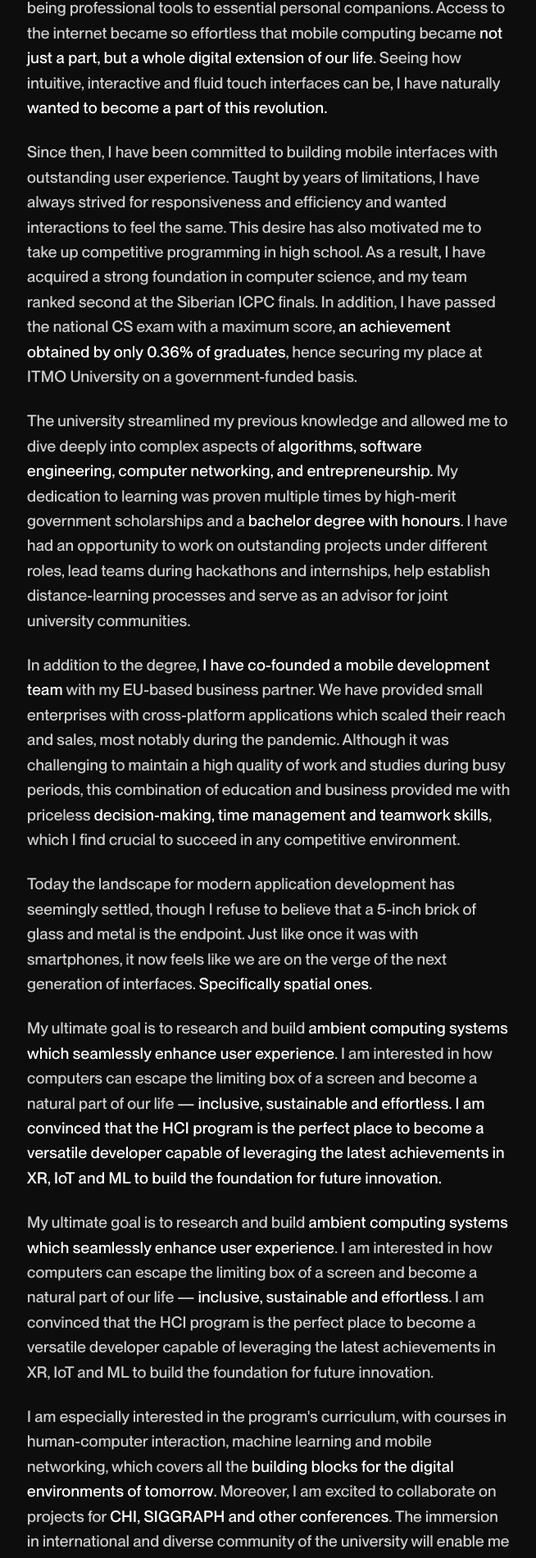
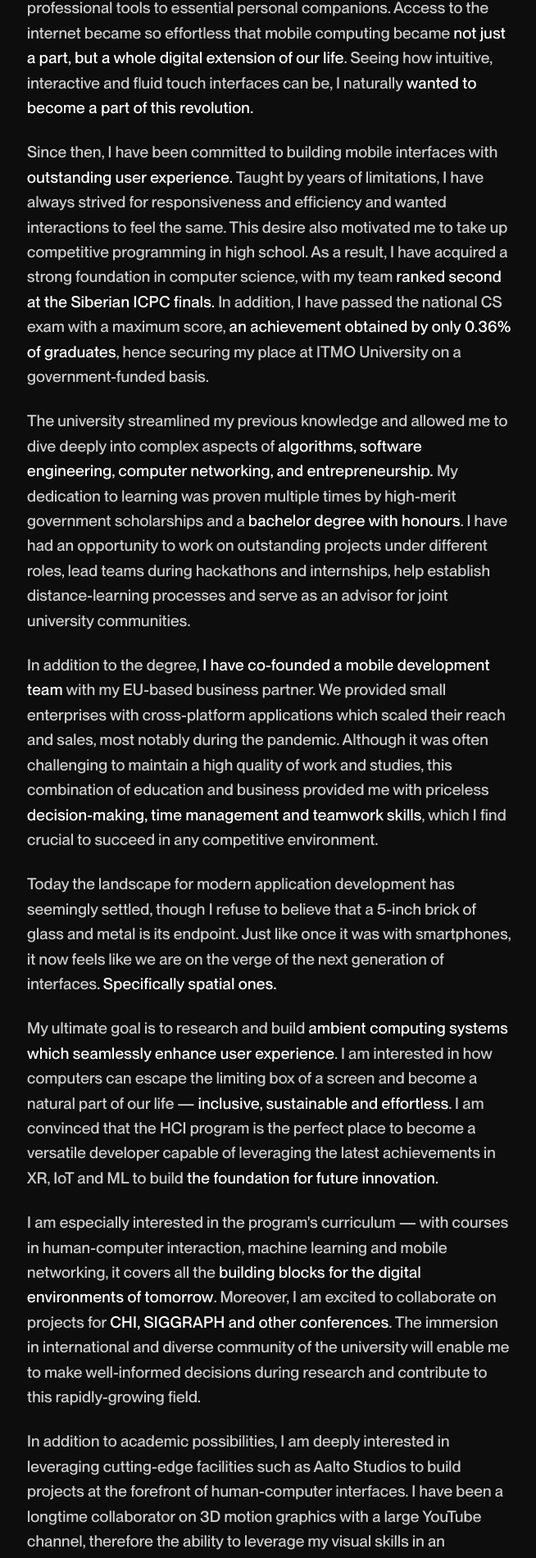
Before and after one commit to shchrbkv/xashcc, a SvelteKit app: page /docs/motivation in a window 1280 px wide. Shown: the part 872-2773 px from the top of the page at 82% size, without its empty margins (95-749 px from the left). Built offline with nearby package versions, Linux system fonts and the light colour scheme.

Commit message:
Fixed Motivation

```diff
--- a/src/routes/[...path]/+page.svelte
+++ b/src/routes/[...path]/+page.svelte
@@ -60,7 +60,7 @@
    }
 
    @media only screen and (max-width: 30em) {
-      a {
+      .links a {
          margin-right: 1rem;
       }
    }
--- a/src/routes/docs/motivation/+page.svelte
+++ b/src/routes/docs/motivation/+page.svelte
@@ -1,18 +1,21 @@
+<svelte:head>
+    <title>Щ — Motivation</title>
+</svelte:head>
+
 <div class="content">
    <h1>MOTIVATION</h1>
    <a id="download" href="/docs/Motivation-shcherbakov-aleksandr.pdf" data-sveltekit-reload>Download as PDF ↓</a>
    <p>In my first year of school, my family moved from a remote taiga village to the city suburbs. Although I finally got access to the notorious «internet», the only available ISP could not provide a reliable connection for any substantial download. Therefore, I felt behind when my inner-city peers discussed movies they streamed or online video games they played. This cultural alienation has ultimately led me to the idea — <i>if you can't use something, you create it yourself.</i></p>
    <p>During the next few years, I spent countless hours downloading software to a school internet terminal and moving it to my home PC on a thumb drive. Tutorial by tutorial, I have become well-versed with many professional tools. My passion resulted in dozens of 3D animations, website designs for local businesses, a visual identity for the school volunteer organization and much more. It was mesmerizing to see how <i>something I create digitally makes an impact on the real world.</i></p>
-   <p>However, the turning point for me was the wide adoption of smartphones. I have witnessed how computers transitioned from being professional tools to essential personal companions. Access to the internet became so effortless that mobile computing became <i>not just a part, but a whole digital extension of our life</i>. Seeing how intuitive, interactive and fluid touch interfaces can be, I have naturally <i>wanted to become a part of this revolution.</i></p>
-   <p>Since then, I have been committed to building mobile interfaces with outstanding user experience. Taught by years of limitations, I have always strived for responsiveness and efficiency and wanted interactions to feel the same. This desire has also motivated me to take up competitive programming in high school. As a result, I have acquired a strong foundation in computer science, and my team ranked second at the Siberian ICPC finals. In addition, I have passed the national CS exam with a maximum score, <i>an achievement obtained by only 0.36% of graduates</i>, hence securing my place at ITMO University on a government-funded basis.</p>
+   <p>However, the turning point for me was the wide adoption of smartphones. I witnessed how computers transitioned from being professional tools to essential personal companions. Access to the internet became so effortless that mobile computing became <i>not just a part, but a whole digital extension of our life</i>. Seeing how intuitive, interactive and fluid touch interfaces can be, I naturally <i>wanted to become a part of this revolution.</i></p>
+   <p>Since then, I have been committed to building mobile interfaces with <i>outstanding user experience.</i> Taught by years of limitations, I have always strived for responsiveness and efficiency and wanted interactions to feel the same. This desire also motivated me to take up competitive programming in high school. As a result, I have acquired a strong foundation in computer science, with my team <i>ranked second at the Siberian ICPC finals.</i> In addition, I have passed the national CS exam with a maximum score, <i>an achievement obtained by only 0.36% of graduates</i>, hence securing my place at ITMO University on a government-funded basis.</p>
    <p>The university streamlined my previous knowledge and allowed me to dive deeply into complex aspects of <i>algorithms, software engineering, computer networking, and entrepreneurship.</i> My dedication to learning was proven multiple times by high-merit government scholarships and a <i>bachelor degree with honours</i>. I have had an opportunity to work on outstanding projects under different roles, lead teams during hackathons and internships, help establish distance-learning processes and serve as an advisor for joint university communities.</p>
-   <p>In addition to the degree, <i>I have co-founded a mobile development team</i> with my EU-based business partner. We have provided small enterprises with cross-platform applications which scaled their reach and sales, most notably during the pandemic. Although it was challenging to maintain a high quality of work and studies during busy periods, this combination of education and business provided me with priceless <i>decision-making, time management and teamwork skills</i>, which I find crucial to succeed in any competitive environment.</p>
-   <p>Today the landscape for modern application development has seemingly settled, though I refuse to believe that a 5-inch brick of glass and metal is the endpoint. Just like once it was with smartphones, it now feels like we are on the verge of the next generation of interfaces. <i>Specifically spatial ones.</i></p>
-   <p>My ultimate goal is to research and build <i>ambient computing systems which seamlessly enhance user experience</i>. I am interested in how computers can escape the limiting box of a screen and become a natural part of our life — <i>inclusive, sustainable and effortless. I am convinced that the HCI program is the perfect place to become a versatile developer capable of leveraging the latest achievements in XR, IoT and ML to build the foundation for future innovation.</p>
-   <p>My ultimate goal is to research and build <i>ambient computing systems which seamlessly enhance user experience</i>. I am interested in how computers can escape the limiting box of a screen and become a natural part of our life — <i>inclusive, sustainable and effortless</i>. I am convinced that the HCI program is the perfect place to become a versatile developer capable of leveraging the latest achievements in XR, IoT and ML to build the foundation for future innovation.</p>
-   <p>I am especially interested in the program's curriculum, with courses in human-computer interaction, machine learning and mobile networking, which covers all the <i>building blocks for the digital environments of tomorrow</i>. Moreover, I am excited to collaborate on projects for <i>CHI, SIGGRAPH and other conferences</i>. The immersion in international and diverse community of the university will enable me to make well-informed decisions during research and contribute to this rapidly-growing field.</p>
-   <p>In addition to academic possibilities, I am deeply interested in leveraging cutting-edge facilities such as Aalto Studios to build projects at the forefront of human-computer interfaces. I have been a longtime collaborator on 3D motion graphics with a large YouTube channel, therefore the ability to leverage my visual skills in an advanced production environment inspires me.</p>
-   <p>Overall, there is <i>no other place with such a wide range of ideas and forward-thinking scholars</i> collaborating in an interdisciplinary community. The opportunity of being a part of it sets high standards for me as a student and drives me to bring the best ideas to life. Though the most important one for today is <i>becoming a highly-skilled expert, which my future university will be proud of.</i></p>
+   <p>In addition to the degree, <i>I have co-founded a mobile development team</i> with my EU-based business partner. We provided small enterprises with cross-platform applications which scaled their reach and sales, most notably during the pandemic. Although it was often challenging to maintain a high quality of work and studies, this combination of education and business provided me with priceless <i>decision-making, time management and teamwork skills</i>, which I find crucial to succeed in any competitive environment.</p>
+   <p>Today the landscape for modern application development has seemingly settled, though I refuse to believe that a 5-inch brick of glass and metal is its endpoint. Just like once it was with smartphones, it now feels like we are on the verge of the next generation of interfaces. <i>Specifically spatial ones.</i></p>
+   <p>My ultimate goal is to research and build <i>ambient computing systems which seamlessly enhance user experience</i>. I am interested in how computers can escape the limiting box of a screen and become a natural part of our life — <i>inclusive, sustainable and effortless</i>. I am convinced that the HCI program is the perfect place to become a versatile developer capable of leveraging the latest achievements in XR, IoT and ML to build <i>the foundation for future innovation.</i></p>
+   <p>I am especially interested in the program's curriculum — with courses in human-computer interaction, machine learning and mobile networking, it covers all the <i>building blocks for the digital environments of tomorrow</i>. Moreover, I am excited to collaborate on projects for <i>CHI, SIGGRAPH and other conferences</i>. The immersion in international and diverse community of the university will enable me to make well-informed decisions during research and contribute to this rapidly-growing field.</p>
+   <p>In addition to academic possibilities, I am deeply interested in leveraging cutting-edge facilities such as Aalto Studios to build projects at the forefront of human-computer interfaces. I have been a longtime collaborator on 3D motion graphics with a large YouTube channel, therefore the ability to leverage my visual skills in an advanced production environment <i>greatly inspires me.</i></p>
+   <p>Overall, there is <i>no better place for me other than your interdisciplinary community</i> with such a wide range of ideas and forward-thinking scholars. The opportunity of being a part of it sets high standards for me as a student and drives me to bring the best ideas to life. Though the most important one for today is <i>becoming a highly-skilled expert, which my future university will be proud of.</i></p>
    <p><i>Looking forward to a prosperous cooperation!</i></p>
    <p>Sincerely,<br>Aleksandr Shcherbakov</p>
    <footer>Got questions? Try <a href="mailto:self@xash.cc">self@xash.cc</a></footer>
```
Also changed, not shown: 1 other file (tests, documents, lock files or other folders).
